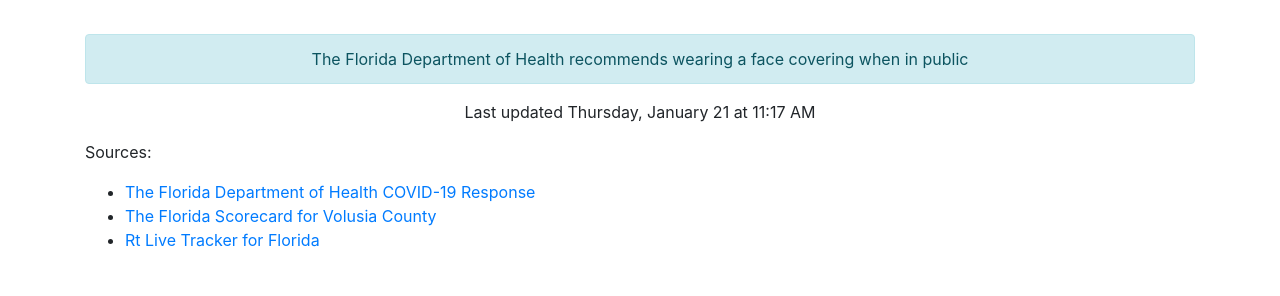
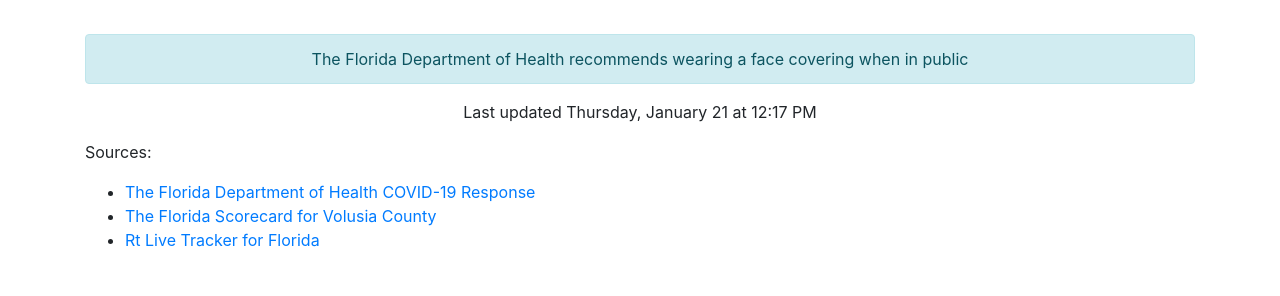
Before and after one commit to thinkjson/timeforchurch, a Jekyll site: the page built from index.md, in a window 1280 px wide. Shown: the part 520-816 px from the top of the page. Built offline with Jekyll 4.4.1, drawn with Linux system fonts in a browser that asks for light colours; our own code applies the rules of GitHub Pages for plain Markdown files.

Commit message:
Updating data

```diff
--- a/_includes/data.html
+++ b/_includes/data.html
@@ -10,4 +10,4 @@
     <div class="outcome text-success">YES</div>
     <div class="alert alert-info" role="alert">The Florida Department of Health recommends wearing a face covering when in public</div>
 
-    <p>Last updated Thursday, January 21 at 11:17 AM</p>
+    <p>Last updated Thursday, January 21 at 12:17 PM</p>
```
